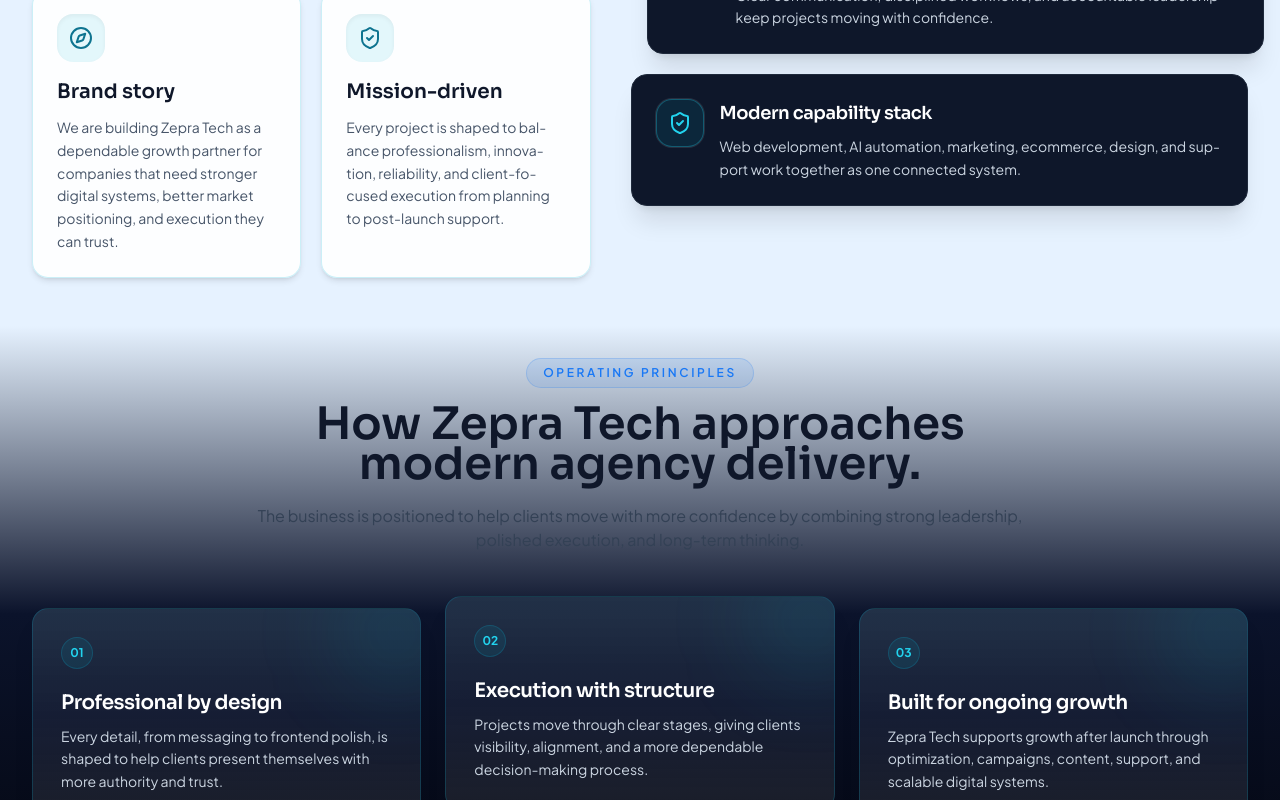
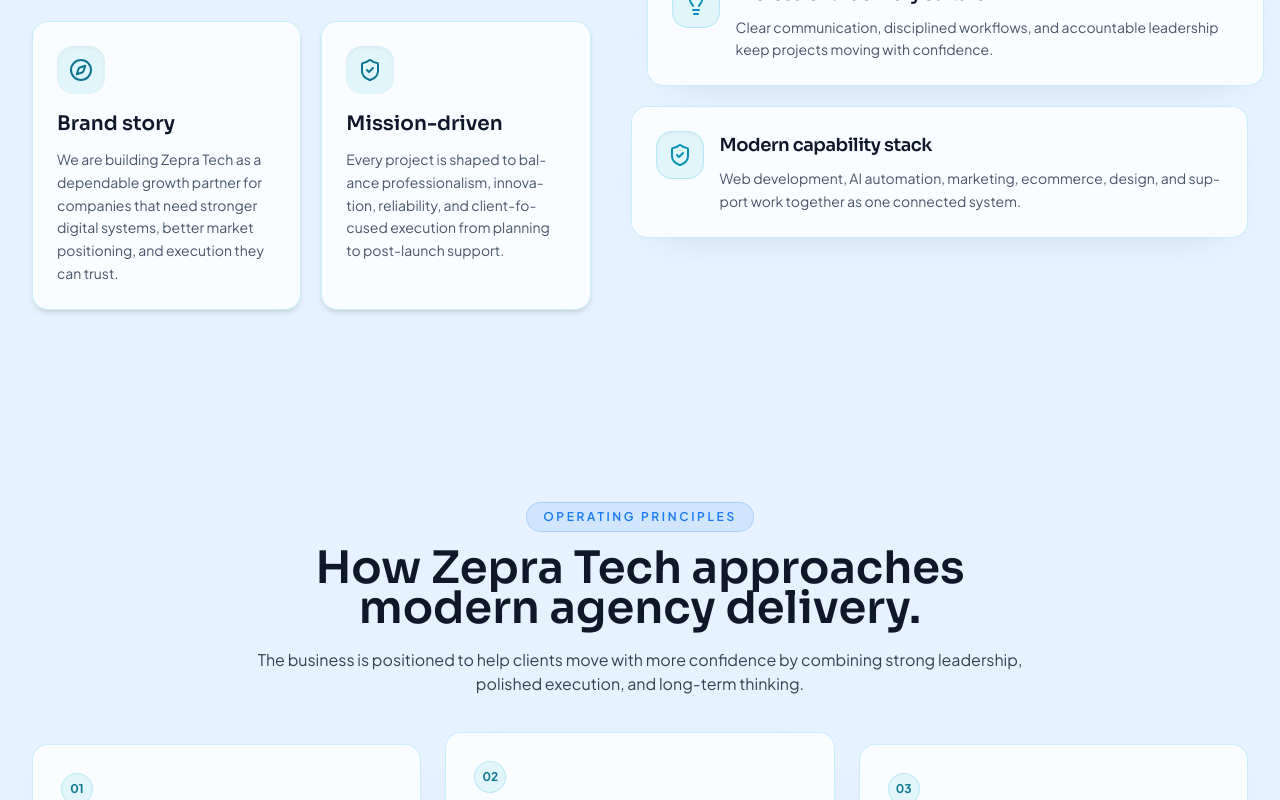
Before and after one commit to mawaisawan2008/test-zepra, a Next.js app: page /about in a window 1280 px wide. Shown: the part 460-1260 px from the top of the page. Built offline with nearby package versions, Linux system fonts and the light colour scheme.

Commit message:
Updated changes

```diff
--- a/components/sections/about-preview.jsx
+++ b/components/sections/about-preview.jsx
@@ -17,7 +17,8 @@
   );
 
   return (
-    <section className="relative overflow-hidden bg-[#E6F2FF] pt-16 pb-12 text-slate-900">
+    <section className="relative overflow-hidden bg-[#E6F2FF] py-16 lg:py-24 text-slate-900 transition-all duration-500">
+      {/* Background Soft Glow */}
       <div
         aria-hidden="true"
         className="pointer-events-none absolute left-1/2 top-0 -z-10 h-72 w-[min(90vw,1000px)] -translate-x-1/2 rounded-full bg-[radial-gradient(ellipse_at_top,rgba(6,182,212,0.15),transparent_70%)] blur-[100px]"
@@ -34,8 +35,8 @@
             />
 
             <div className="mt-8 grid gap-5 sm:grid-cols-2">
-              <div className="group relative overflow-hidden rounded-2xl border border-cyan-500/20 bg-white/90 p-6 shadow-md backdrop-blur-md transition-all duration-300 hover:-translate-y-1.5 hover:border-cyan-400 hover:bg-white hover:shadow-cyan-500/10">
-                <div className="flex h-12 w-12 items-center justify-center rounded-2xl bg-cyan-500/10 text-cyan-700 shadow-inner transition-colors duration-300 group-hover:bg-cyan-600 group-hover:text-white">
+              <div className="group relative overflow-hidden rounded-2xl border border-cyan-500/20 bg-white/80 p-6 shadow-md backdrop-blur-md transition-all duration-300 hover:-translate-y-1.5 hover:border-cyan-400 hover:bg-white hover:shadow-cyan-500/10">
+                <div className="flex h-12 w-12 items-center justify-center rounded-2xl bg-cyan-500/10 text-cyan-700 shadow-inner transition-colors duration-300 group-hover:bg-cyan-500 group-hover:text-white">
                   <Compass className="h-6 w-6" />
                 </div>
                 <h3 className="mt-4 font-display text-xl font-semibold text-slate-900">
@@ -46,8 +47,8 @@
                 </p>
               </div>
 
-              <div className="group relative overflow-hidden rounded-2xl border border-cyan-500/20 bg-white/90 p-6 shadow-md backdrop-blur-md transition-all duration-300 hover:-translate-y-1.5 hover:border-cyan-400 hover:bg-white hover:shadow-cyan-500/10">
-                <div className="flex h-12 w-12 items-center justify-center rounded-2xl bg-cyan-500/10 text-cyan-700 shadow-inner transition-colors duration-300 group-hover:bg-cyan-600 group-hover:text-white">
+              <div className="group relative overflow-hidden rounded-2xl border border-cyan-500/20 bg-white/80 p-6 shadow-md backdrop-blur-md transition-all duration-300 hover:-translate-y-1.5 hover:border-cyan-400 hover:bg-white hover:shadow-cyan-500/10">
+                <div className="flex h-12 w-12 items-center justify-center rounded-2xl bg-cyan-500/10 text-cyan-700 shadow-inner transition-colors duration-300 group-hover:bg-cyan-500 group-hover:text-white">
                   <ShieldCheck className="h-6 w-6" />
                 </div>
                 <h3 className="mt-4 font-display text-xl font-semibold text-slate-900">
@@ -75,12 +76,12 @@
             {displayedPillars.map((pillar, index) => (
               <Card
                 key={pillar.title}
-                className={`group relative overflow-hidden rounded-2xl border border-slate-800 bg-[#0e172a] p-1 text-white shadow-xl transition-all duration-300 hover:-translate-y-1 hover:border-cyan-400/60 hover:shadow-cyan-500/10 ${
+                className={`group relative overflow-hidden rounded-2xl border border-cyan-500/20 bg-white/80 p-1 text-slate-900 shadow-lg backdrop-blur-md transition-all duration-300 hover:-translate-y-1 hover:border-cyan-400 hover:bg-white hover:shadow-xl hover:shadow-cyan-500/10 ${
                   index === 1 ? "lg:translate-x-4" : ""
                 }`}
               >
                 <CardHeader className="flex-row items-start gap-4 p-5">
-                  <div className="flex h-12 w-12 shrink-0 items-center justify-center rounded-2xl border border-cyan-400/30 bg-cyan-500/10 text-cyan-400 shadow-glow transition-all duration-300 group-hover:border-cyan-400 group-hover:bg-cyan-500 group-hover:text-white">
+                  <div className="flex h-12 w-12 shrink-0 items-center justify-center rounded-2xl border border-cyan-500/20 bg-cyan-500/10 text-cyan-600 shadow-inner transition-all duration-300 group-hover:bg-cyan-500 group-hover:text-white">
                     {index === 0 ? (
                       <Building2 className="h-6 w-6" />
                     ) : index === 1 ? (
@@ -90,11 +91,11 @@
                     )}
                   </div>
                   <div className="flex-1">
-                    <CardTitle className="text-lg font-semibold text-white group-hover:text-cyan-300 transition-colors duration-300">
+                    <CardTitle className="text-lg font-semibold text-slate-900 group-hover:text-cyan-700 transition-colors duration-300">
                       {pillar.title}
                     </CardTitle>
                     <CardContent className="px-0 pb-0 pt-2">
-                      <p className="text-sm leading-relaxed text-slate-300">
+                      <p className="text-sm leading-relaxed text-slate-600">
                         {pillar.description}
                       </p>
                     </CardContent>
--- a/components/sections/localized-page-sections.jsx
+++ b/components/sections/localized-page-sections.jsx
@@ -9,16 +9,8 @@
   const content = t("about.principles");
 
   return (
-    <section className="relative overflow-hidden bg-gradient-to-b from-[#E6F2FF] via-[#0b132b] to-[#040711] pt-8 pb-20 text-white">
-      {/* Background Soft Glow Orb */}
-      <div
-        aria-hidden="true"
-        className="pointer-events-none absolute left-1/2 top-1/2 -z-10 h-96 w-[min(90vw,1000px)] -translate-x-1/2 -translate-y-1/2 rounded-full bg-[radial-gradient(ellipse_at_center,rgba(6,182,212,0.15),transparent_70%)] blur-[130px] animate-pulse"
-      />
-
+    <section className="relative overflow-hidden bg-[#E6F2FF] py-16 lg:py-24 text-slate-900">
       <div className="container relative z-10 mx-auto px-4 sm:px-6 lg:px-8 max-w-7xl">
-        {/* Top Heading on Light background */}
-        <div className="pb-8">
         <SectionHeading
           eyebrow={content?.eyebrow}
           title={content?.title}
@@ -26,30 +18,24 @@
           align="center"
           className="[&_h2]:text-slate-900 [&_p]:text-slate-700"
         />
-        </div>
 
-        {/* Cards Grid inside Dark transition area */}
-        <div className="mt-6 grid gap-6 md:grid-cols-2 lg:grid-cols-3">
+        <div className="mt-12 grid gap-6 md:grid-cols-2 lg:grid-cols-3">
           {content?.items?.map((item, index) => (
             <Card
               key={item.title || index}
-              className={`group relative overflow-hidden rounded-2xl border border-cyan-500/20 bg-gradient-to-b from-[#0e1f38]/90 via-[#0b132b]/95 to-[#060a17]/90 p-2 shadow-xl backdrop-blur-md transition-all duration-300 hover:-translate-y-2 hover:border-cyan-400/60 hover:shadow-2xl hover:shadow-cyan-500/15 ${
+              className={`group relative overflow-hidden rounded-2xl border border-cyan-500/20 bg-white/80 p-2 shadow-lg backdrop-blur-md transition-all duration-300 hover:-translate-y-2 hover:border-cyan-400 hover:bg-white hover:shadow-xl hover:shadow-cyan-500/10 ${
                 index === 1 ? "lg:-translate-y-3" : ""
               }`}
             >
-              <div
-                aria-hidden="true"
-                className="pointer-events-none absolute -right-10 -top-10 h-32 w-32 rounded-full bg-cyan-500/10 blur-2xl transition-all duration-300 group-hover:bg-cyan-400/20"
-              />
               <CardHeader className="p-5 pb-2">
-                <div className="mb-2 flex h-8 w-8 items-center justify-center rounded-lg bg-cyan-500/10 text-xs font-bold text-cyan-400 border border-cyan-500/20">
+                <div className="mb-2 flex h-8 w-8 items-center justify-center rounded-lg bg-cyan-500/10 text-xs font-bold text-cyan-700 border border-cyan-500/20">
                   0{index + 1}
                 </div>
-                <CardTitle className="text-xl font-semibold text-white group-hover:text-cyan-300 transition-colors duration-300">
+                <CardTitle className="text-xl font-semibold text-slate-900 group-hover:text-cyan-700 transition-colors duration-300">
                   {item.title}
                 </CardTitle>
               </CardHeader>
-              <CardContent className="p-5 pt-0 text-sm leading-relaxed text-slate-300">
+              <CardContent className="p-5 pt-0 text-sm leading-relaxed text-slate-600">
                 {item.description}
               </CardContent>
             </Card>
@@ -65,29 +51,29 @@
   const content = t("servicePage");
 
   return (
-    <section className="relative overflow-hidden bg-gradient-to-b from-[#040711] via-[#0b132b] to-[#0e1f38] py-16 lg:py-24 text-white">
+    <section className="relative overflow-hidden bg-[#E6F2FF] py-16 lg:py-24 text-slate-900">
       <div className="container relative z-10 mx-auto px-4 sm:px-6 lg:px-8 max-w-7xl">
         <SectionHeading
           eyebrow={content?.eyebrow}
           title={content?.title}
           description={content?.description}
           align="center"
-          className="[&_h2]:text-white [&_p]:text-slate-300"
+          className="[&_h2]:text-slate-900 [&_p]:text-slate-700"
         />
         <div className="mt-12 grid gap-6 md:grid-cols-2 xl:grid-cols-4">
           {content?.lanes?.map((lane, index) => (
             <Card
               key={lane.title || index}
-              className={`group relative overflow-hidden rounded-2xl border border-cyan-500/20 bg-gradient-to-b from-[#0e1f38]/90 via-[#0b132b]/95 to-[#060a17]/90 p-2 shadow-xl backdrop-blur-md transition-all duration-300 hover:-translate-y-2 hover:border-cyan-400/60 hover:shadow-2xl hover:shadow-cyan-500/15 ${
+              className={`group relative overflow-hidden rounded-2xl border border-cyan-500/20 bg-white/80 p-2 shadow-lg backdrop-blur-md transition-all duration-300 hover:-translate-y-2 hover:border-cyan-400 hover:bg-white hover:shadow-xl hover:shadow-cyan-500/10 ${
                 index === 1 ? "xl:-translate-y-3" : ""
               }`}
             >
               <CardHeader className="p-5 pb-2">
-                <CardTitle className="text-xl font-semibold text-white group-hover:text-cyan-300 transition-colors duration-300">
+                <CardTitle className="text-xl font-semibold text-slate-900 group-hover:text-cyan-700 transition-colors duration-300">
                   {lane.title}
                 </CardTitle>
               </CardHeader>
-              <CardContent className="p-5 pt-0 text-sm leading-relaxed text-slate-300">
+              <CardContent className="p-5 pt-0 text-sm leading-relaxed text-slate-600">
                 {lane.description}
               </CardContent>
             </Card>
@@ -103,29 +89,29 @@
   const content = t("contactPage");
 
   return (
-    <section className="relative overflow-hidden bg-gradient-to-b from-[#0e1f38] via-[#0b132b] to-[#060a17] py-16 lg:py-24 text-white">
+    <section className="relative overflow-hidden bg-[#E6F2FF] py-16 lg:py-24 text-slate-900">
       <div className="container relative z-10 mx-auto px-4 sm:px-6 lg:px-8 max-w-7xl">
         <SectionHeading
           eyebrow={content?.stepsEyebrow}
           title={content?.stepsTitle}
           description={content?.stepsDescription}
           align="center"
-          className="[&_h2]:text-white [&_p]:text-slate-300"
+          className="[&_h2]:text-slate-900 [&_p]:text-slate-700"
         />
         <div className="mt-12 grid gap-6 md:grid-cols-2 lg:grid-cols-3">
           {content?.steps?.map((step, index) => (
             <Card
               key={step.title || index}
-              className={`group relative overflow-hidden rounded-2xl border border-cyan-500/20 bg-gradient-to-b from-[#0e1f38]/90 via-[#0b132b]/95 to-[#060a17]/90 p-2 shadow-xl backdrop-blur-md transition-all duration-300 hover:-translate-y-2 hover:border-cyan-400/60 hover:shadow-2xl hover:shadow-cyan-500/15 ${
+              className={`group relative overflow-hidden rounded-2xl border border-cyan-500/20 bg-white/80 p-2 shadow-lg backdrop-blur-md transition-all duration-300 hover:-translate-y-2 hover:border-cyan-400 hover:bg-white hover:shadow-xl hover:shadow-cyan-500/10 ${
                 index === 1 ? "lg:-translate-y-3" : ""
               }`}
             >
               <CardHeader className="p-5 pb-2">
-                <CardTitle className="text-xl font-semibold text-white group-hover:text-cyan-300 transition-colors duration-300">
+                <CardTitle className="text-xl font-semibold text-slate-900 group-hover:text-cyan-700 transition-colors duration-300">
                   {step.title}
                 </CardTitle>
               </CardHeader>
-              <CardContent className="p-5 pt-0 text-sm leading-relaxed text-slate-300">
+              <CardContent className="p-5 pt-0 text-sm leading-relaxed text-slate-600">
                 {step.description}
               </CardContent>
             </Card>
```
Lines whose indentation alone changed are shown as unchanged.
